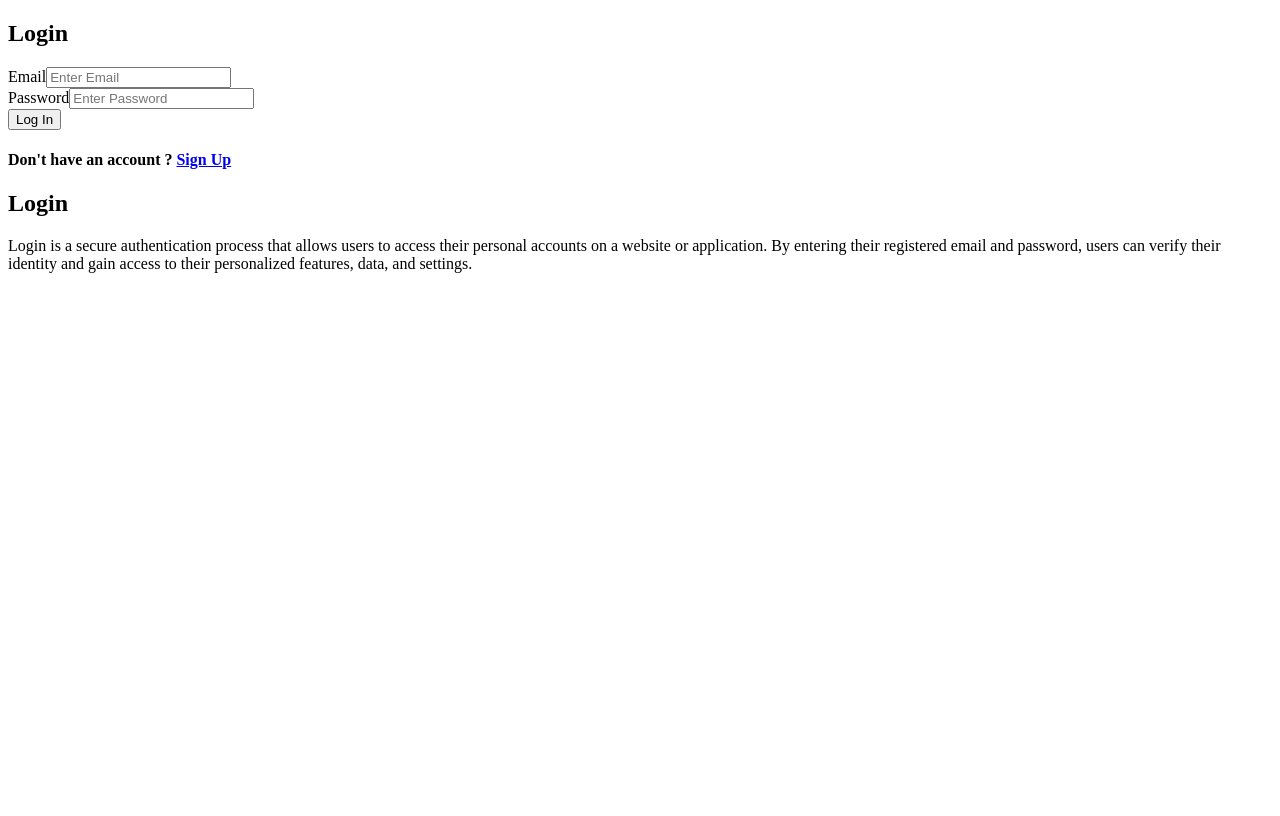
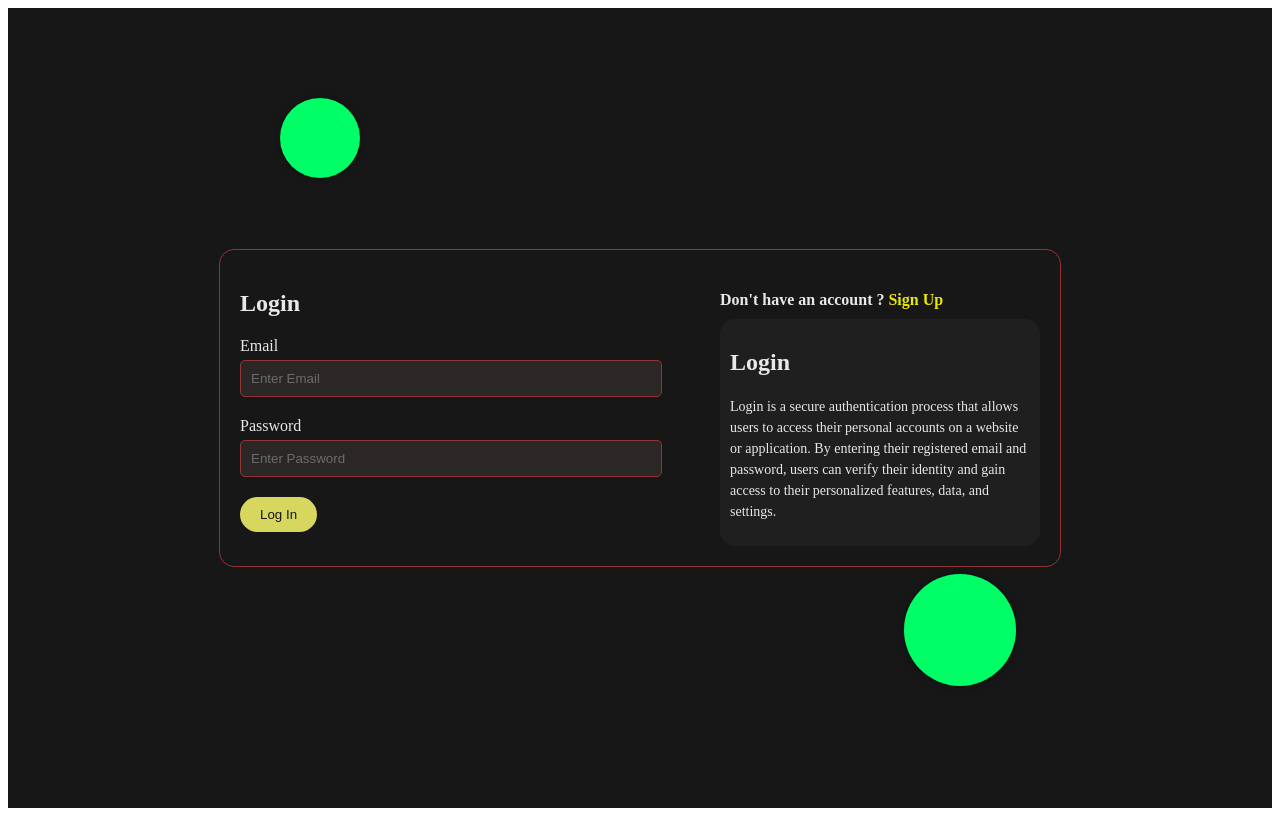
Before and after one commit to prersingh/fullstack-authentication-app, a React (Create React App) app in the folder frontend/: page /login in a window 1280 px wide. Built offline with nearby package versions, Linux system fonts and the light colour scheme.

Commit message:
adding css and adding success and home page

```diff
--- a/frontend/src/index.css
+++ b/frontend/src/index.css
@@ -0,0 +1,145 @@
+.login-page {
+    background-color: #171717;
+    display: flex;
+    justify-content: center;
+    align-items: center;
+    height: 100vh;
+  }
+
+  .login-container {
+    border: 1px solid rgb(161, 56, 56);
+    display: flex;
+    justify-content: space-between;
+    width: 800px;
+    padding: 20px;
+    border-radius: 15px;
+    position: relative;
+    z-index: 2;
+    background-color: #171717;
+    opacity: 0.9;
+
+  }
+
+  .top-circle {
+    height: 5rem;
+    width: 5rem;
+    background-color: #00FF66;
+    position: absolute;
+    border-radius: 50%;
+    top: 6.1rem;
+    left: 25%;
+    transform: translateX(-50%);
+    z-index: 1;
+    box-shadow: 0 0 10px rgba(0, 0, 0, 0.3);
+  }
+
+  .bottom-circle {
+    height: 7rem;
+    width: 7rem;
+    background-color:#00FF66;
+    position: absolute;
+    border-radius: 50%;
+    bottom: 7.1rem;
+    left: 75%;
+    transform: translateX(-50%);
+    z-index: 1;
+    box-shadow: 0 0 10px rgba(0, 0, 0, 0.3);
+  }
+
+    .login-form {
+      width: 50%;
+    }
+
+    .form-group {
+      margin-bottom: 20px;
+    }
+
+    label {
+      display: block;
+      margin-bottom: 5px;
+      color: #fff;
+    }
+
+    input {
+      width: 100%;
+      padding: 10px;
+      border-radius: 4px;
+      border: 1px solid rgb(161, 56, 56);
+  background-color: rgb(46, 41, 41);
+  color: white;
+  border-radius: 5px;
+    }
+
+    button {
+      background-color: rgb(236, 236, 104);
+      color: #171717;
+      border: none;
+      padding: 10px 20px;
+      border-radius: 25px;
+      cursor: pointer;
+    }
+
+    .login-info {
+      width: 40%;
+      color: #fff;
+    }
+
+    .logoin{
+      background-color:#202020;
+      padding: 10px;
+      border-radius: 15px;
+    }
+
+    .logoin p {
+      color: white;
+    }
+
+    h2 {
+      color: #fff;
+    }
+
+    h4 {
+      margin-bottom: 10px;
+    }
+
+    p {
+      font-size: 14px;
+      line-height: 1.5;
+    }
+    .login-info a {
+      color: yellow;
+    }
+
+    .login-form span {
+      color: red;
+    }
+    .login-info a {
+      color: yellow;
+      text-decoration: none;
+    }
+
+    .bottomm-circle {
+      height: 7rem;
+      width: 7rem;
+      background-color: #00FF66;
+      position: absolute;
+      border-radius: 50%;
+      bottom: 6.1rem;
+      left: 75%;
+      transform: translateX(-50%);
+      z-index: 1;
+      box-shadow: 0 0 10px rgba(0, 0, 0, 0.3);
+    }
+
+    .topp-circle {
+      height: 5rem;
+      width: 5rem;
+      background-color: #00FF66;
+      position: absolute;
+      border-radius: 50%;
+      top: 7.1rem;
+      left: 25%;
+      transform: translateX(-50%);
+      z-index: 1;
+      box-shadow: 0 0 10px rgba(0, 0, 0, 0.3);
+    }
```
Also changed, not shown: frontend/src/HomePage.jsx (added, +11 -0 lines), frontend/src/SuccessPage.jsx (added, +26 -0 lines).
